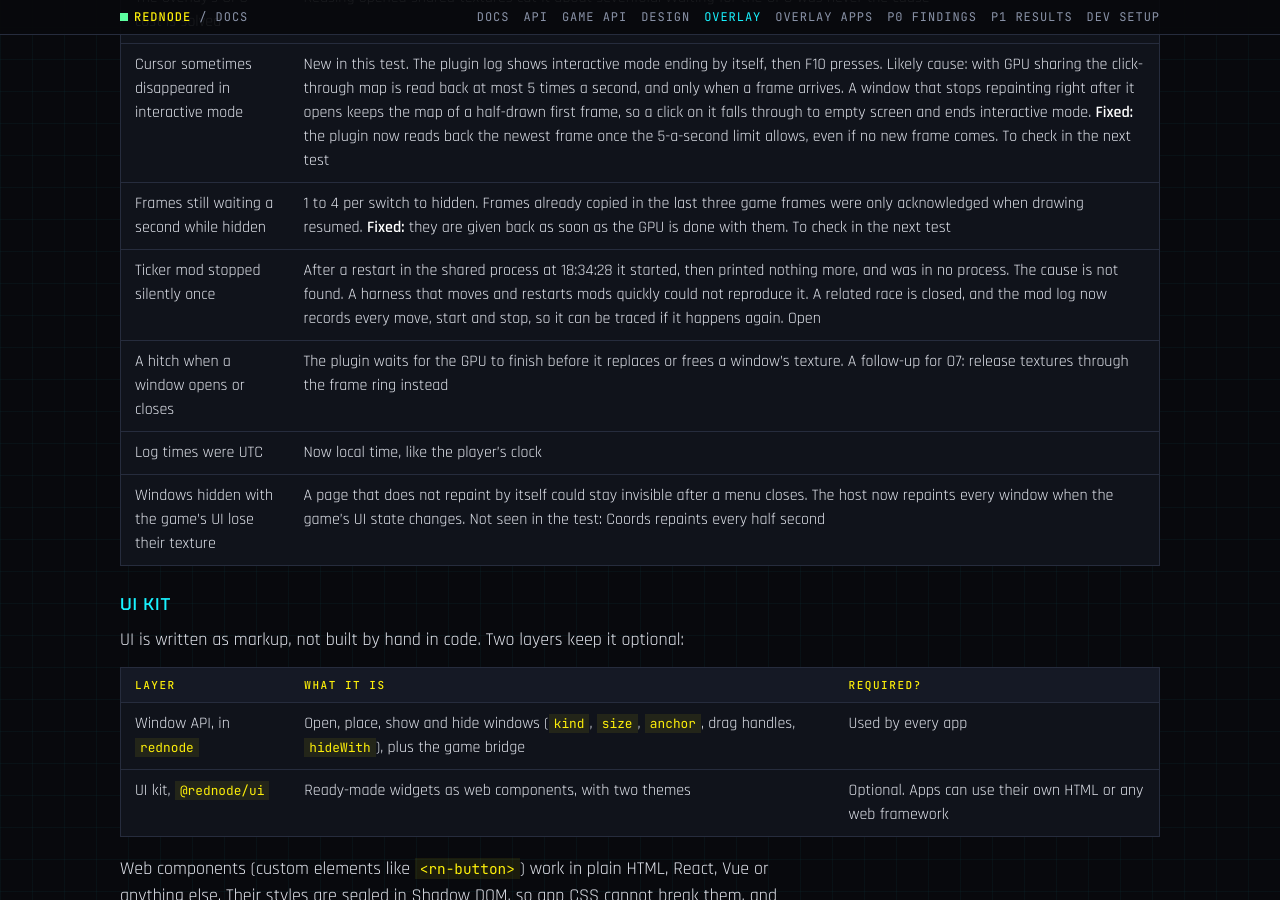
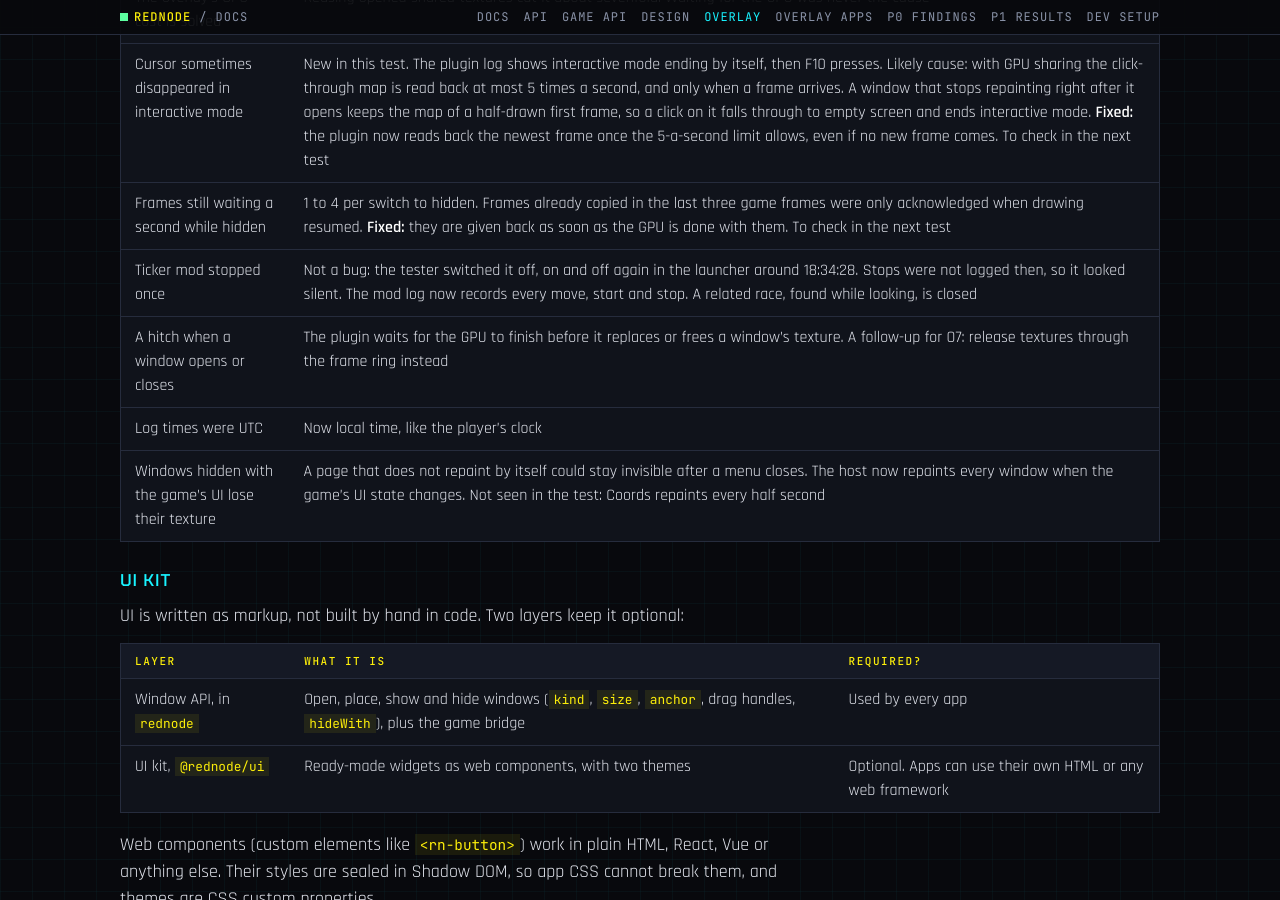
Before and after one commit to CyberbuildsAI/REDnode, a Jekyll site: the page built from docs/overlay.md, in a window 1280 px wide and 900 px high, scrolled down 16517 px. Built offline with Jekyll 4.4.1, drawn with Linux system fonts in a browser that asks for light colours; our own code applies the rules of GitHub Pages for plain Markdown files.

Commit message:
O6a: the Ticker mod stop was the tester switching it off
Co-Authored-By: Claude Opus 5.5 <noreply@anthropic.com>

```diff
--- a/docs/overlay.md
+++ b/docs/overlay.md
@@ -391,7 +391,7 @@ What I read from the logs afterwards: `rednode-overlay.log` (the perf lines with
 | The overlay's CPU cost is solved | Reusing opened shared textures cut it about sevenfold. Waiting for the GPU was never the cause |
 | Cursor sometimes disappeared in interactive mode | New in this test. The plugin log shows interactive mode ending by itself, then F10 presses. Likely cause: with GPU sharing the click-through map is read back at most 5 times a second, and only when a frame arrives. A window that stops repainting right after it opens keeps the map of a half-drawn first frame, so a click on it falls through to empty screen and ends interactive mode. **Fixed:** the plugin now reads back the newest frame once the 5-a-second limit allows, even if no new frame comes. To check in the next test |
 | Frames still waiting a second while hidden | 1 to 4 per switch to hidden. Frames already copied in the last three game frames were only acknowledged when drawing resumed. **Fixed:** they are given back as soon as the GPU is done with them. To check in the next test |
-| Ticker mod stopped silently once | After a restart in the shared process at 18:34:28 it started, then printed nothing more, and was in no process. The cause is not found. A harness that moves and restarts mods quickly could not reproduce it. A related race is closed, and the mod log now records every move, start and stop, so it can be traced if it happens again. Open |
+| Ticker mod stopped once | Not a bug: the tester switched it off, on and off again in the launcher around 18:34:28. Stops were not logged then, so it looked silent. The mod log now records every move, start and stop. A related race, found while looking, is closed |
 | A hitch when a window opens or closes | The plugin waits for the GPU to finish before it replaces or frees a window's texture. A follow-up for O7: release textures through the frame ring instead |
 | Log times were UTC | Now local time, like the player's clock |
 | Windows hidden with the game's UI lose their texture | A page that does not repaint by itself could stay invisible after a menu closes. The host now repaints every window when the game's UI state changes. Not seen in the test: Coords repaints every half second |
```
Also changed, not shown: CLAUDE.md (+1 -1 lines).
